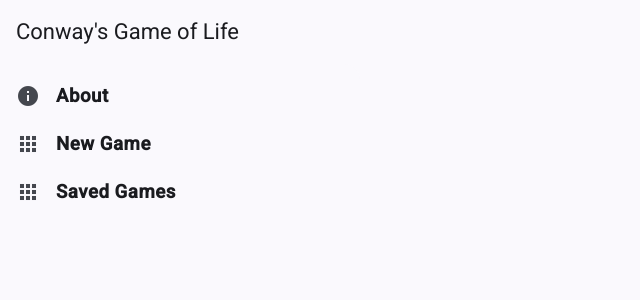
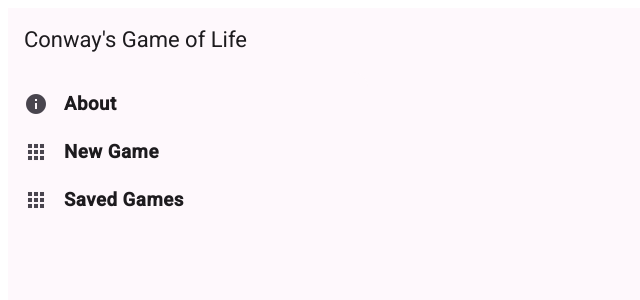
Before and after one commit to davidzhhdwys4/CGOL, an Angular app in the folder cgol-web/: page / in a window 1280 px wide. Shown: the top 300 px of the page, without its empty margins (0-640 px from the left). Built offline with nearby package versions, Linux system fonts and the light colour scheme.

Commit message:
enable dark mode

```diff
--- a/cgol-web/angular.json
+++ b/cgol-web/angular.json
@@ -27,7 +27,7 @@
             ],
             "styles": [
               "@angular/material/prebuilt-themes/azure-blue.css",
-              "src/styles.css"
+              "src/styles.scss"
             ]
           },
           "configurations": {
@@ -81,7 +81,7 @@
             ],
             "styles": [
               "@angular/material/prebuilt-themes/azure-blue.css",
-              "src/styles.css"
+              "src/styles.scss"
             ]
           }
         }
--- a/cgol-web/src/app/universe-view/universe-view.ts
+++ b/cgol-web/src/app/universe-view/universe-view.ts
@@ -21,6 +21,9 @@ export class UniverseView implements OnInit, AfterViewInit {
   private universe: Universe | undefined;
   private animationFrameId: number | null = null;
   private isPlaying: boolean = false;
+  private liveColor: string = 'black';
+  private deadColor: string = 'white';
+  private gridColor: string = 'black';
 
   async ngOnInit() {
     this.universe = Universe.new(this.width, this.height);
@@ -28,6 +31,10 @@ export class UniverseView implements OnInit, AfterViewInit {
 
   async ngAfterViewInit() {
     if (this.universe && this.canvas) {
+      this.liveColor = window.getComputedStyle(this.canvas.nativeElement).color || 'black';
+      this.deadColor = window.getComputedStyle(this.canvas.nativeElement).backgroundColor || 'white';
+      this.gridColor = window.getComputedStyle(this.canvas.nativeElement).borderColor || 'black';
+
       this.drawGrid();
       this.drawCells();
     }
@@ -48,7 +55,6 @@ export class UniverseView implements OnInit, AfterViewInit {
     const idx = row * this.width + col;
     cells[idx] = cells[idx] === Cell.Dead ? Cell.Alive : Cell.Dead;
 
-    this.drawGrid();
     this.drawCells();
   }
 
@@ -111,7 +117,6 @@ export class UniverseView implements OnInit, AfterViewInit {
     if (!data) return;
 
     this.universe = Universe.from_image(new Uint8Array(data));
-    this.drawGrid();
     this.drawCells();
 
     input.value = '';
@@ -121,7 +126,6 @@ export class UniverseView implements OnInit, AfterViewInit {
     if (!this.universe || !this.canvas || !this.isPlaying) return;
 
     this.universe.tick();
-    this.drawGrid();
     this.drawCells();
 
     this.animationFrameId = requestAnimationFrame(() => this.renderLoop());
@@ -134,7 +138,7 @@ export class UniverseView implements OnInit, AfterViewInit {
     if (!ctx) return;
 
     ctx.beginPath();
-    ctx.strokeStyle = 'black';
+    ctx.strokeStyle = this.gridColor;;
 
     for (let i = 0; i <= this.width; i++) {
       ctx.moveTo(i * (this.cellSize + 1) + 1, 0);
@@ -163,7 +167,14 @@ export class UniverseView implements OnInit, AfterViewInit {
     for (let row = 0; row < this.height; row++) {
       for (let col = 0; col < this.width; col++) {
         const idx = row * this.width + col;
-        ctx.fillStyle = cells[idx] === Cell.Dead ? 'white' : 'black';
+        ctx.fillStyle = cells[idx] === Cell.Dead ? this.deadColor : this.liveColor;
+
+        ctx.clearRect(
+          col * (this.cellSize + 1) + 1,
+          row * (this.cellSize + 1) + 1,
+          this.cellSize,
+          this.cellSize
+        );
 
         ctx.fillRect(
           col * (this.cellSize + 1) + 1,
--- a/cgol-web/src/styles.css
+++ /dev/null
@@ -1,4 +0,0 @@
-/* You can add global styles to this file, and also import other style files */
-
-html, body { height: 100%; }
-body { margin: 0; font-family: Roboto, "Helvetica Neue", sans-serif; }
--- /dev/null
+++ b/cgol-web/src/styles.scss
@@ -0,0 +1,15 @@
+/* You can add global styles to this file, and also import other style files */
+
+@use '@angular/material' as mat;
+
+html {
+  color-scheme: light dark;
+  @include mat.theme((
+    color: mat.$violet-palette,
+    typography: Roboto,
+    density: 0
+  ));
+}
+
+html, body { height: 100%; }
+// body { margin: 0; font-family: Roboto, "Helvetica Neue", sans-serif; }
```
